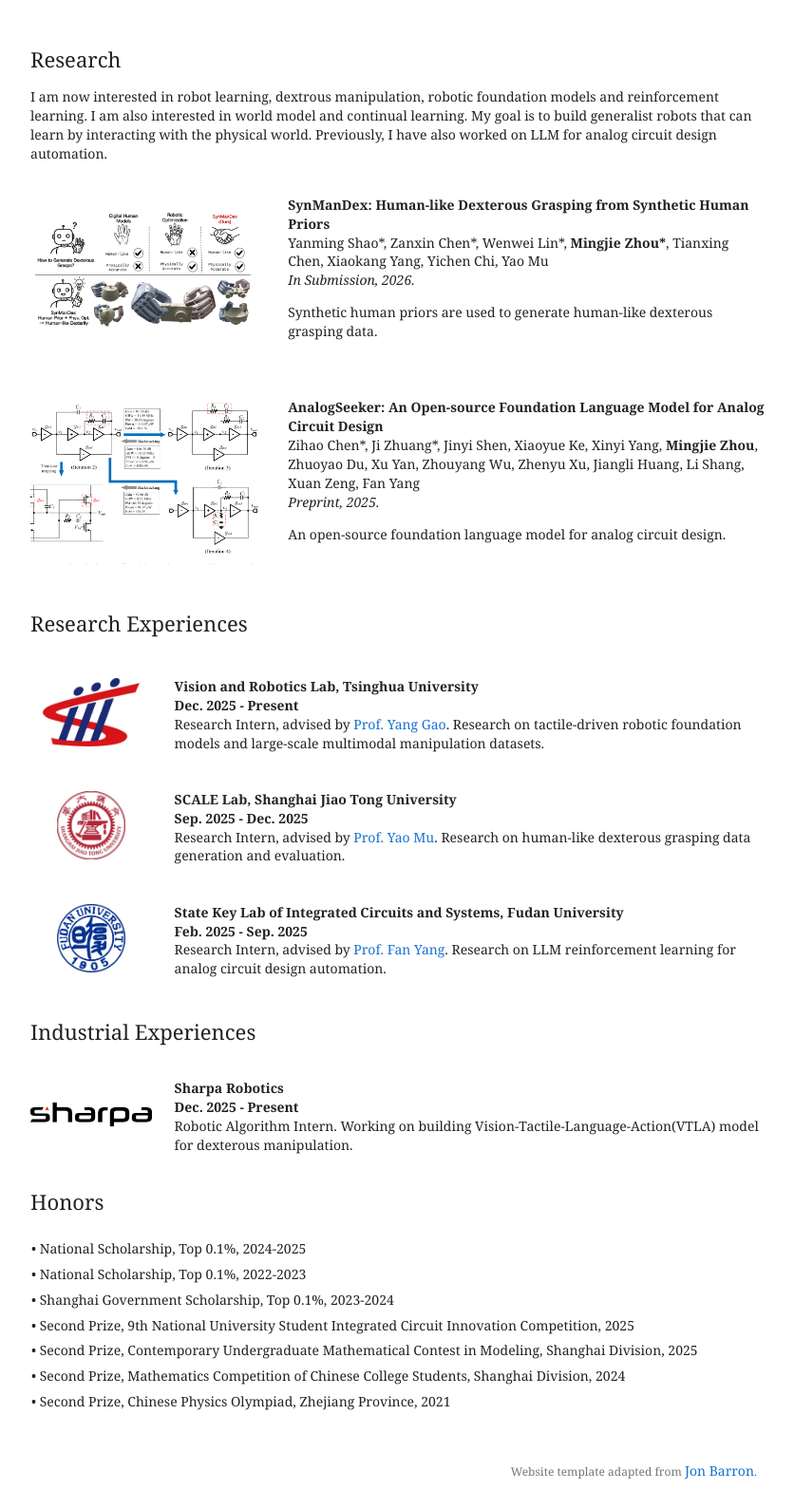
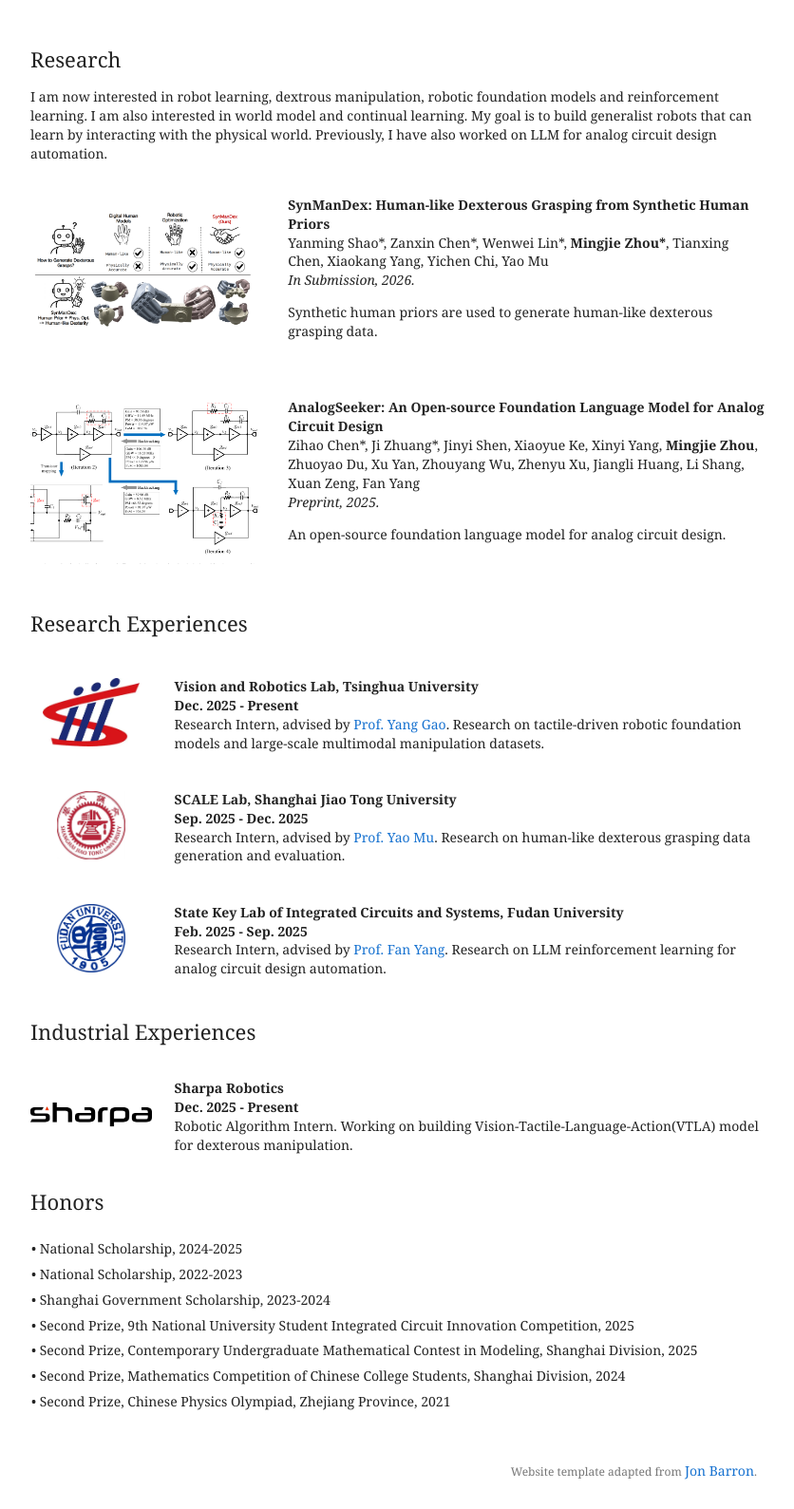
Before and after one commit to Harijay900/Mingjie-Zhou, a Jekyll site: the page built from index.md, in a window 1280 px wide, cut to the strip 334-1923 px from the top of the page. Shown: the whole strip at 95% size, without its empty margins (225-1061 px from the left). Built offline with Jekyll 4.4.1, drawn with Linux system fonts in a browser that asks for light colours.

Commit message:
Refine honors wording

```diff
--- a/index.md
+++ b/index.md
@@ -93,9 +93,9 @@ layout: homepage
 <table class="honors-table"><tbody>
   <tr>
     <td>
-      <p>&bull; National Scholarship, Top 0.1%, 2024-2025</p>
-      <p>&bull; National Scholarship, Top 0.1%, 2022-2023</p>
-      <p>&bull; Shanghai Government Scholarship, Top 0.1%, 2023-2024</p>
+      <p>&bull; National Scholarship, 2024-2025</p>
+      <p>&bull; National Scholarship, 2022-2023</p>
+      <p>&bull; Shanghai Government Scholarship, 2023-2024</p>
       <p>&bull; Second Prize, 9th National University Student Integrated Circuit Innovation Competition, 2025</p>
       <p>&bull; Second Prize, Contemporary Undergraduate Mathematical Contest in Modeling, Shanghai Division, 2025</p>
       <p>&bull; Second Prize, Mathematics Competition of Chinese College Students, Shanghai Division, 2024</p>
```
